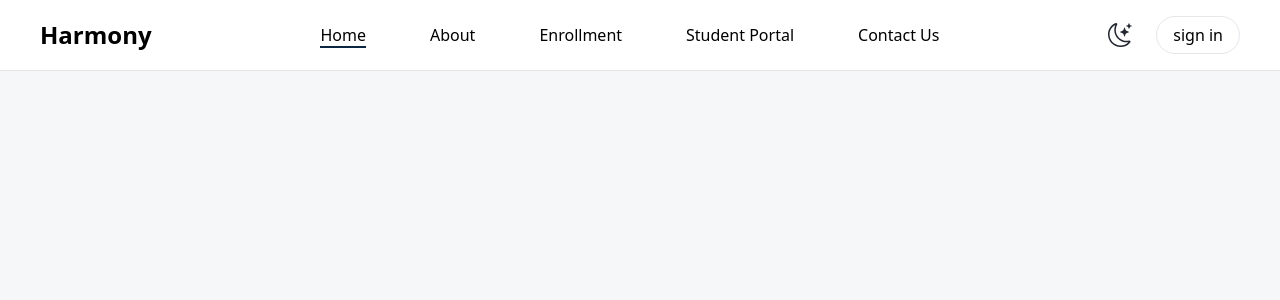
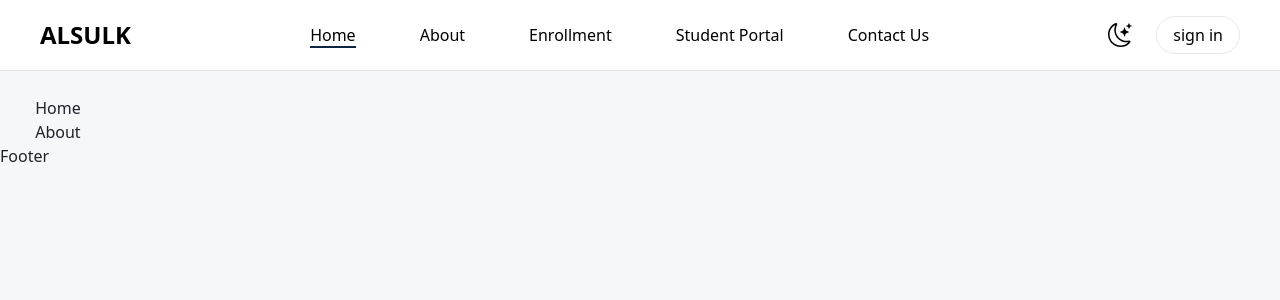
Before and after one commit to mulbahoplanojames/Harmony_Coalition_Project, a React (Vite) app: page / in a window 1280 px wide. Shown: the top 300 px of the page. Built offline with nearby package versions, Linux system fonts and the light colour scheme.

Commit message:
Working on the dark mode feature using local storage for saving the theme in the browswer

```diff
--- a/src/Components/Toggle_DarkMode/ToggleDarkModeIcon.jsx
+++ b/src/Components/Toggle_DarkMode/ToggleDarkModeIcon.jsx
@@ -33,7 +33,11 @@
         />
 
         {/* The moon icon is displayed when the dark mode is off. */}
-        <BsMoonStars className="swap-off h-6 w-6 fill-current" />
+        <BsMoonStars
+          className={`swap-off h-6 w-6 fill-current ${
+            darkMode ? "text-black" : "text-black"
+          }`}
+        />
       </label>
     </>
   );
--- a/src/Constant/Navbar/Navbar.jsx
+++ b/src/Constant/Navbar/Navbar.jsx
@@ -31,7 +31,7 @@
             darkMode ? "text-black" : "text-black"
           }`}
         >
-          Harmony
+          ALSULK
         </Link>
         {/*//! Menu items for larger devices and mapping through the links */}
         <ul className="max-lg:hidden">
--- a/src/Context/AppContext.jsx
+++ b/src/Context/AppContext.jsx
@@ -25,6 +25,7 @@
   // Update local storage whenever darkMode state changes using the useEffect hook
   useEffect(() => {
     localStorage.setItem("darkMode", JSON.stringify(darkMode));
+    console.log("darkMode", darkMode);
   }, [darkMode]);
 
   // I define a function called `toggleDarkMode`. This function will be used to
@@ -35,15 +36,15 @@
         I pass a function as an argument to the `setDarkMode` function. This function takes the
         current value of the `darkMode` state variable and returns the opposite value.
     */
-    setDarkMode((darkMode) => !darkMode);
+    setDarkMode((prevDarkMode) => !prevDarkMode);
   };
 
   // I create an object called `darkModeStyle`. This object will provide CSS styles for the app based on the `darkMode` state variable.
   const darkModeStyle = {
     // If the `darkMode` state variable is true, the background color of the app will be "#23272f". Otherwise, it will be "#f6f7f9".
-    backgroundColor: darkMode ? "#23272f" : "#f6f7f9",
-    // If the `darkMode` state variable is true, the text color of the app will be "white". Otherwise, it will be "#23272f".
-    color: darkMode ? "white" : "#23272f",
+    backgroundColor: darkMode ? "#1d232a" : "#f6f7f9",
+    // If the `darkMode` state variable is true, the text color of the app will be "white". Otherwise, it will be "#1d232a".
+    color: darkMode ? "#939aa7" : "#1d232a",
   };
 
   // I create an object called `contextValue`. This object will store all of the data that i want to share to all parts of this project.
--- a/src/Layout/Layout.jsx
+++ b/src/Layout/Layout.jsx
@@ -5,9 +5,11 @@
 const Layout = () => {
   return (
     <>
-      <Navbar />
-      <div>{<Outlet />}</div>
-      <Footer />
+      <div className="pt-[6rem] ">
+        <Navbar />
+        <div className="md:px-[2.2rem] px-[.8rem]">{<Outlet />}</div>
+        <Footer />
+      </div>
     </>
   );
 };
--- a/src/Pages/Page_Not_Found/PageNotFound.jsx
+++ b/src/Pages/Page_Not_Found/PageNotFound.jsx
@@ -1,5 +1,35 @@
+import { Link } from "react-router-dom";
+
 const PageNotFound = () => {
-  return <div>PageNotFound</div>;
+  return (
+    <>
+      <main className="grid min-h-full place-items-center bg-white px-6 py-24 sm:py-32 lg:px-8">
+        <div className="text-center">
+          <p className="text-base font-semibold text-primary">404</p>
+          <h1 className="mt-4 text-3xl font-bold tracking-tight text-gray-900 sm:text-5xl">
+            Page not found
+          </h1>
+          <p className="mt-6 text-base leading-7 text-gray-600">
+            Sorry, we couldn’t find the page you’re looking for.
+          </p>
+          <div className="mt-10 flex items-center justify-center gap-x-6">
+            <Link
+              to="/"
+              className="rounded-md bg-primary px-3.5 py-2.5 text-sm font-semibold text-white shadow-sm hover:bg-quaternary focus-visible:outline focus-visible:outline-2 focus-visible:outline-offset-2 focus-visible:outline-indigo-600"
+            >
+              Go back home
+            </Link>
+            <Link
+              to="contact-us"
+              className="text-sm font-semibold text-gray-900"
+            >
+              Contact support <span aria-hidden="true">&rarr;</span>
+            </Link>
+          </div>
+        </div>
+      </main>
+    </>
+  );
 };
 
 export default PageNotFound;
```
